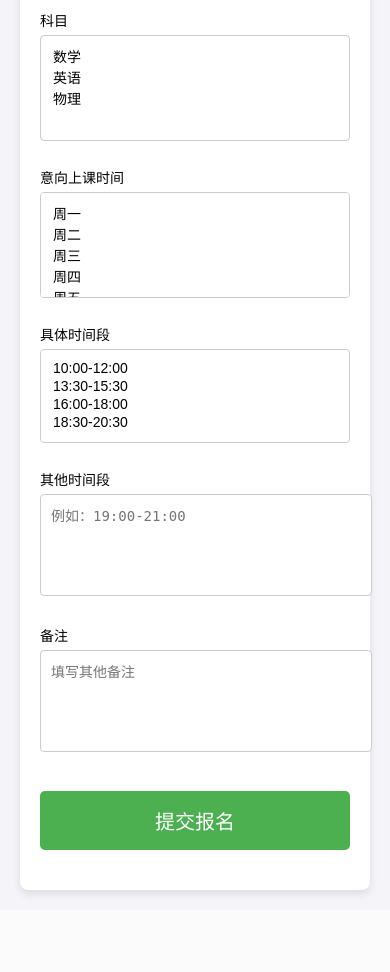
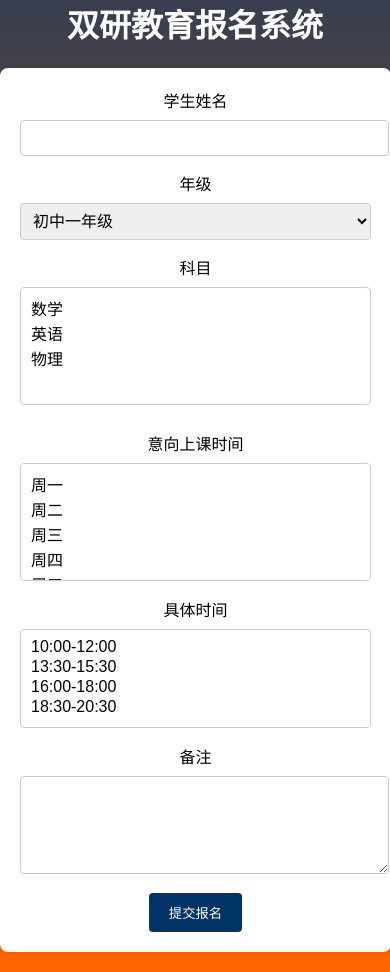
Before and after one commit to Ning19940113/course-registration, a Flask app: page / in a window 390 px wide. Shown: the part 270-1242 px from the top of the page. Before the commit the page ends 1167 px from the top, so only its background shows below. Run offline with Flask 3, Linux system fonts and the light colour scheme.

Commit message:
更新多个文件，包括修改表单、CSS、JS 文件等

```diff
--- /dev/null
+++ b/script.js
@@ -0,0 +1,11 @@
+// 监听科目选择变化，并显示已选择的科目
+document.getElementById("subjects").addEventListener("change", function() {
+    var selectedSubjects = Array.from(this.selectedOptions).map(option => option.value);
+    document.getElementById("selected-subjects").innerText = "已选择科目: " + selectedSubjects.join(", ");
+});
+
+// 监听时间段选择变化，并显示已选择的时间段
+document.getElementById("time").addEventListener("change", function() {
+    var selectedTime = Array.from(this.selectedOptions).map(option => option.value);
+    document.getElementById("selected-time").innerText = "已选择时间: " + selectedTime.join(", ");
+});
--- a/styles.css
+++ b/styles.css
@@ -1,110 +1,71 @@
-/* styles.css */
-
-/* 给整个页面加一个背景色，设置默认字体 */
+/* 设置背景颜色交替 */
 body {
     font-family: Arial, sans-serif;
     margin: 0;
     padding: 0;
-    background-color: #f4f4f9;  /* 浅灰色背景 */
+    background: linear-gradient(to bottom, #003366, #ff6600);  /* 深蓝色和橙色交替背景 */
+    color: #fff;
+    text-align: center;
 }
 
-/* 表单容器居中显示，并设置最大宽度 */
-.container {
-    max-width: 600px;  /* 最大宽度600px */
-    margin: 50px auto; /* 上下50px的间距，左右自动 */
-    padding: 20px;
-    background-color: #fff;  /* 白色背景 */
-    border-radius: 8px;  /* 圆角 */
-    box-shadow: 0 4px 8px rgba(0, 0, 0, 0.1); /* 轻微阴影 */
+/* Logo 样式 */
+.logo-container {
+    margin-top: 20px;
 }
 
-/* 标题样式居中 */
-h1 {
-    text-align: center;
-    margin-bottom: 20px; /* 标题底部间距 */
+.logo {
+    width: 300px;  /* 调整为长方形 */
+    height: auto;
 }
 
-/* 每个表单项的样式 */
-.form-group {
-    margin-bottom: 15px; /* 每个表单项的下方间距 */
+/* 表单样式 */
+form {
+    width: 90%;
+    max-width: 600px;
+    margin: 20px auto;
+    padding: 20px;
+    background-color: #fff;
+    border-radius: 8px;
+    box-shadow: 0 0 10px rgba(0, 0, 0, 0.1);
+    color: #000;
 }
 
-/* 标签样式 */
 label {
-    display: block; /* 确保标签占据一整行 */
-    margin-bottom: 5px;  /* 标签和输入框之间的间距 */
+    font-size: 16px;
+    margin-bottom: 8px;
+    display: block;
 }
 
-/* 输入框、下拉框、按钮统一样式 */
-input, select, textarea, button {
-    width: 100%;  /* 让所有表单项宽度100% */
-    padding: 10px;
+input, select, textarea {
+    width: 100%;
+    padding: 8px;
+    margin-bottom: 15px;
     font-size: 16px;
-    border: 1px solid #ccc;  /* 边框颜色 */
-    border-radius: 4px;  /* 圆角边框 */
-    margin-bottom: 10px;  /* 表单项之间的间距 */
+    border: 1px solid #ccc;
+    border-radius: 4px;
 }
 
-/* 提交按钮样式 */
+/* 控制时间段和备注的大小 */
+textarea {
+    height: 80px;
+}
+
 button {
-    background-color: #4CAF50; /* 绿色按钮 */
-    color: white;
+    background-color: #003366;
+    color: #fff;
+    padding: 10px 20px;
     border: none;
+    border-radius: 4px;
     cursor: pointer;
-    font-size: 18px;
-    padding: 15px;
 }
 
 button:hover {
-    background-color: #45a049; /* 鼠标悬停时按钮变色 */
+    background-color: #ff6600;
 }
 
-/* 自定义文本框样式 */
-textarea {
-    height: 80px;  /* 高度调整为80px，避免过大 */
-    resize: none;   /* 禁止调整大小 */
+/* 已选择科目和时间段显示 */
+#selected-subjects {
+    margin-top: 10px;
+    font-size: 16px;
+    font-weight: bold;
 }
-
-/* 选中的科目和时间段的文本 */
-#selected-subjects, #selected-times {
-    font-size: 14px;
-    color: #555;
-    margin-top: 10px; /* 上方间距 */
-}
-
-/* 表单提交按钮 */
-button[type="submit"] {
-    width: 100%;
-    font-size: 20px;
-    padding: 15px;
-    background-color: #4CAF50;
-    color: white;
-    border: none;
-    cursor: pointer;
-    border-radius: 5px;
-    margin-top: 10px;
-}
-
-button[type="submit"]:hover {
-    background-color: #45a049;
-}
-
-/* 样式调整 */
-label, select, input, textarea {
-    font-size: 16px;
-}
-
-/* 小屏幕适配 */
-@media (max-width: 600px) {
-    .container {
-        margin: 20px;  /* 减小容器的外边距 */
-    }
-
-    h1 {
-        font-size: 20px;
-    }
-
-    label, select, input, textarea, button {
-        font-size: 14px; /* 在小屏幕上减少字体大小 */
-    }
-}
--- a/templates/form.html
+++ b/templates/form.html
@@ -4,82 +4,69 @@
     <meta charset="UTF-8">
     <meta name="viewport" content="width=device-width, initial-scale=1.0">
     <title>双研教育报名系统</title>
-    <link rel="stylesheet" href="styles.css">  <!-- 引入外部 CSS 文件 -->
+    <link rel="stylesheet" href="styles.css">
 </head>
 <body>
-    <div class="container">
+    <!-- Logo -->
+    <div class="logo-container">
+        <img src="images/logo.png" alt="双研教育 Logo" class="logo">
+    </div>
+
     <h1>双研教育报名系统</h1>
 
-        <form action="submit_form" method="post">
+    <form id="registration-form">
         <!-- 学生姓名 -->
-            <div class="form-group">
         <label for="name">学生姓名</label>
         <input type="text" id="name" name="name" required>
-            </div>
 
         <!-- 年级 -->
-            <div class="form-group">
         <label for="grade">年级</label>
         <select id="grade" name="grade" required>
-                    <option value="初中一年级">初中一年级</option>
-                    <option value="初中二年级">初中二年级</option>
-                    <option value="初中三年级">初中三年级</option>
+            <option value="grade-1">初中一年级</option>
+            <option value="grade-2">初中二年级</option>
+            <option value="grade-3">初中三年级</option>
         </select>
-            </div>
 
         <!-- 科目 -->
-            <div class="form-group">
         <label for="subjects">科目</label>
         <select id="subjects" name="subjects" multiple required>
-                    <option value="数学">数学</option>
-                    <option value="英语">英语</option>
-                    <option value="物理">物理</option>
+            <option value="math">数学</option>
+            <option value="english">英语</option>
+            <option value="physics">物理</option>
         </select>
-            </div>
+
+        <!-- 已选择科目展示 -->
+        <div id="selected-subjects"></div>
 
         <!-- 意向上课时间 -->
-            <div class="form-group">
-                <label for="intended-time">意向上课时间</label>
-                <select id="intended-time" name="intended-time" multiple required>
-                    <option value="周一">周一</option>
-                    <option value="周二">周二</option>
-                    <option value="周三">周三</option>
-                    <option value="周四">周四</option>
-                    <option value="周五">周五</option>
-                    <option value="周六">周六</option>
-                    <option value="周日">周日</option>
+        <label for="days">意向上课时间</label>
+        <select id="days" name="days" multiple required>
+            <option value="mon">周一</option>
+            <option value="tue">周二</option>
+            <option value="wed">周三</option>
+            <option value="thu">周四</option>
+            <option value="fri">周五</option>
+            <option value="sat">周六</option>
+            <option value="sun">周日</option>
         </select>
-            </div>
 
         <!-- 具体时间段 -->
-            <div class="form-group">
-                <label for="specific-time">具体时间段</label>
-                <select id="specific-time" name="specific-time" multiple required>
+        <label for="time">具体时间</label>
+        <select id="time" name="time" multiple required>
             <option value="10:00-12:00">10:00-12:00</option>
             <option value="13:30-15:30">13:30-15:30</option>
             <option value="16:00-18:00">16:00-18:00</option>
             <option value="18:30-20:30">18:30-20:30</option>
         </select>
-            </div>
-
-            <!-- 自定义时间段 -->
-            <div class="form-group">
-                <label for="custom-time">其他时间段</label>
-                <textarea id="custom-time" name="custom-time" placeholder="例如：19:00-21:00"></textarea>
-            </div>
 
         <!-- 备注 -->
-            <div class="form-group">
-                <label for="remark">备注</label>
-                <textarea id="remark" name="remark" placeholder="填写其他备注"></textarea>
-            </div>
+        <label for="notes">备注</label>
+        <textarea id="notes" name="notes"></textarea>
 
         <!-- 提交按钮 -->
         <button type="submit">提交报名</button>
     </form>
 
-        <div id="selected-subjects"></div>
-        <div id="selected-times"></div>
-    </div>
+    <script src="script.js"></script>
 </body>
 </html>
```
Also changed, not shown: form.html (+30 -63 lines), index.html (+30 -63 lines). Lines whose indentation alone changed are shown as unchanged.
